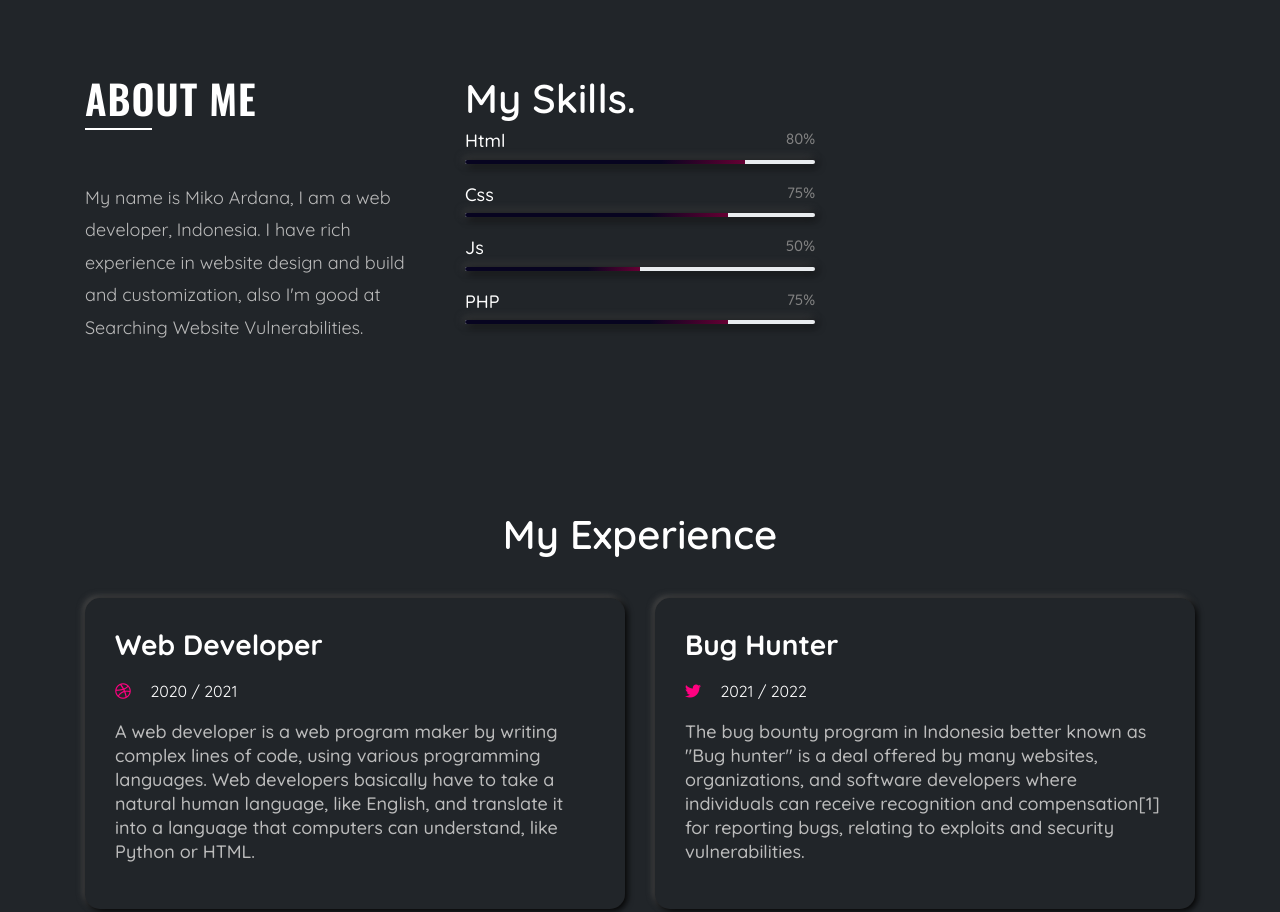
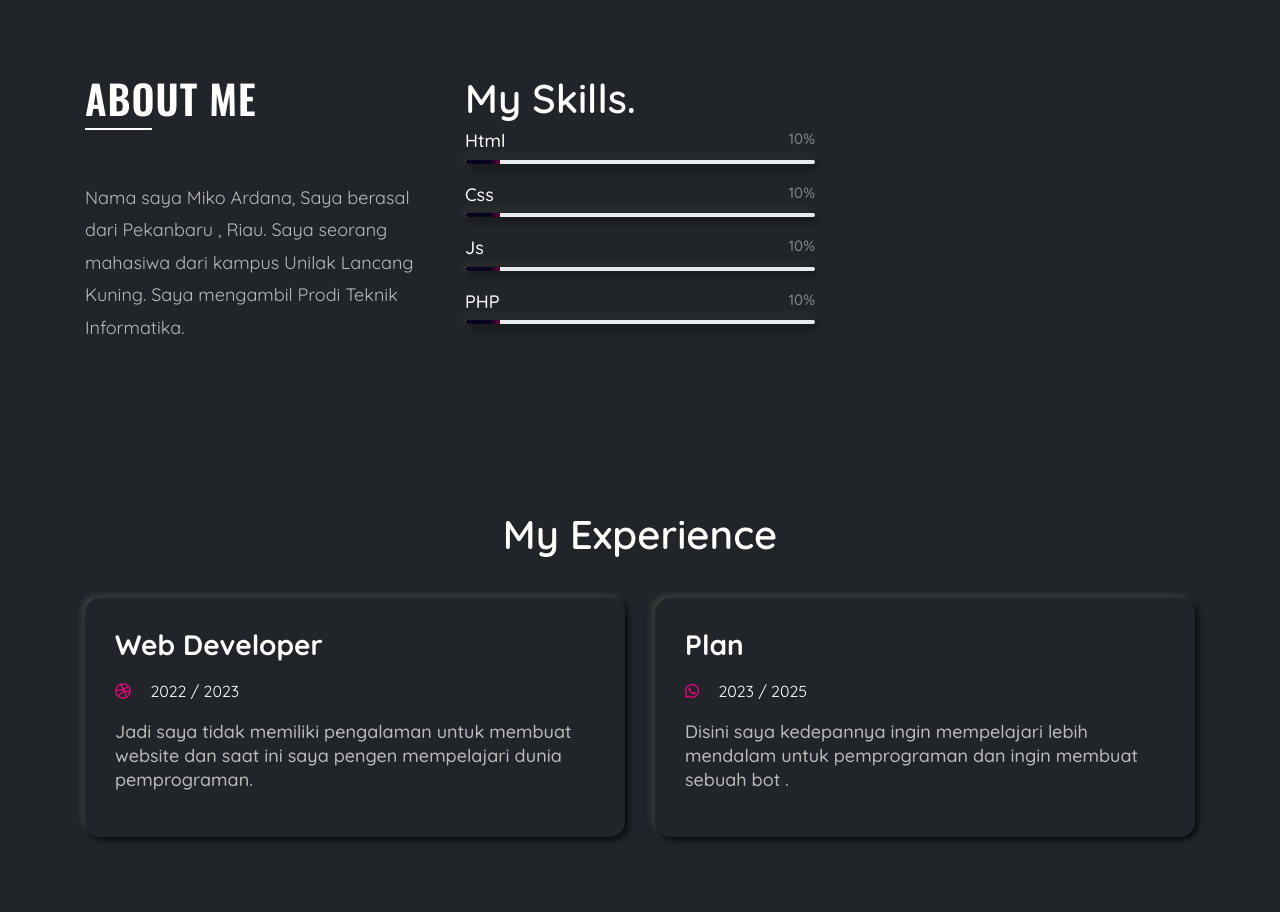
Before and after one commit to mikoardana/mikoardana.github.io, a plain HTML site: page index.html in a window 1280 px wide. Shown: the part 780-1692 px from the top of the page. Drawn offline with nearby package versions, Linux system fonts and the light colour scheme.

Commit message:
Update index.html

```diff
--- a/index.html
+++ b/index.html
@@ -128,7 +128,7 @@
                                                         <h1>ABOUT ME</h1>
                             <span class="span"></span>
                         </div>
-                        <p>My name is Miko Ardana, I am a web developer, Indonesia. I have rich experience in website design and build and customization, also I'm good at Searching Website Vulnerabilities.</p>
+                        <p>Nama saya Miko Ardana, Saya berasal dari Pekanbaru , Riau. Saya seorang mahasiwa dari kampus Unilak Lancang Kuning. Saya mengambil Prodi Teknik Informatika. </p>
                     </div>
                 </div>
                 <!-- <div class="col-lg-4">
@@ -144,33 +144,33 @@
                         <div class="skills-progress-bar">
                                                         <div class="single-progress-bar">
                                 <div class="progressbar-label">
-                                    <h5>Html <span class="f-right">80%</span></h5>
+                                    <h5>Html <span class="f-right">10%</span></h5>
                                     <div class="progress">
-                                        <div class="progress-bar w-80" role="progressbar" aria-valuenow="80" aria-valuemin="0" aria-valuemax="100"></div>
+                                        <div class="progress-bar w-10" role="progressbar" aria-valuenow="10" aria-valuemin="0" aria-valuemax="100"></div>
                                     </div>
                                 </div>
                             </div>
                                                         <div class="single-progress-bar">
                                 <div class="progressbar-label">
-                                    <h5>Css <span class="f-right">75%</span></h5>
+                                    <h5>Css <span class="f-right">10%</span></h5>
                                     <div class="progress">
-                                        <div class="progress-bar w-75" role="progressbar" aria-valuenow="75" aria-valuemin="0" aria-valuemax="100"></div>
+                                        <div class="progress-bar w-10" role="progressbar" aria-valuenow="10" aria-valuemin="0" aria-valuemax="100"></div>
                                     </div>
                                 </div>
                             </div>
                                                         <div class="single-progress-bar">
                                 <div class="progressbar-label">
-                                    <h5>Js <span class="f-right">50%</span></h5>
+                                    <h5>Js <span class="f-right">10%</span></h5>
                                     <div class="progress">
-                                        <div class="progress-bar w-50" role="progressbar" aria-valuenow="50" aria-valuemin="0" aria-valuemax="100"></div>
+                                        <div class="progress-bar w-10" role="progressbar" aria-valuenow="10" aria-valuemin="0" aria-valuemax="100"></div>
                                     </div>
                                 </div>
                             </div>
                                                         <div class="single-progress-bar">
                                 <div class="progressbar-label">
-                                    <h5>PHP <span class="f-right">75%</span></h5>
+                                    <h5>PHP <span class="f-right">10%</span></h5>
                                     <div class="progress">
-                                        <div class="progress-bar w-75" role="progressbar" aria-valuenow="75" aria-valuemin="0" aria-valuemax="100"></div>
+                                        <div class="progress-bar w-10" role="progressbar" aria-valuenow="10" aria-valuemin="0" aria-valuemax="100"></div>
                                     </div>
                                 </div>
                             </div>
@@ -200,21 +200,21 @@
                             <h3>Web Developer</h3>
                             <div class="expreience-band">
                                 <i class="fab fa-dribbble"></i>
-                                <span>2020 / 2021</span>
+                                <span>2022 / 2023</span>
                             </div>
-                            <p>A web developer is a web program maker by writing complex lines of code, using various programming languages. Web developers basically have to take a natural human language, like English, and translate it into a language that computers can understand, like Python or HTML.</p>
+                            <p>Jadi saya tidak memiliki pengalaman untuk membuat website dan saat ini saya pengen mempelajari dunia pemprograman.</p>
                         </div>
                     </div>
                 </div>
                                <div class="col-lg-6 mb-30">
                     <div class="single-resume">
                         <div class="single-resume-card">
-                            <h3>Bug Hunter</h3>
+                            <h3>Plan</h3>
                             <div class="expreience-band">
-                                <i class="fab fa-twitter"></i>
-                                <span>2021 / 2022</span>
+                                <i class="fab fa-whatsapp"></i>
+                                <span>2023 / 2025</span>
                             </div>
-                            <p>The bug bounty program in Indonesia better known as "Bug hunter" is a deal offered by many websites, organizations, and software developers where individuals can receive recognition and compensation[1] for reporting bugs, relating to exploits and security vulnerabilities.</p>
+                            <p>Disini saya kedepannya ingin mempelajari lebih mendalam untuk pemprograman dan ingin membuat sebuah bot .</p>
                         </div>
                     </div>
                 </div>
@@ -369,6 +369,7 @@
 
                                <li><a href="https://instagram.com/mikoardana" target="_blank"><i class="fab fa-instagram"></i></a></li>
                                <li><a href="https://github.com/mikoardana" target="_blank"><i class="fab fa-github"></i></a></li>
+                               <li><a href="https://twitter.com/mikoardana23" target="_blank"><i class="fab fa-twitter"></i></a></li>
                                                           </ul>
                        </nav>
                    </div>
```
